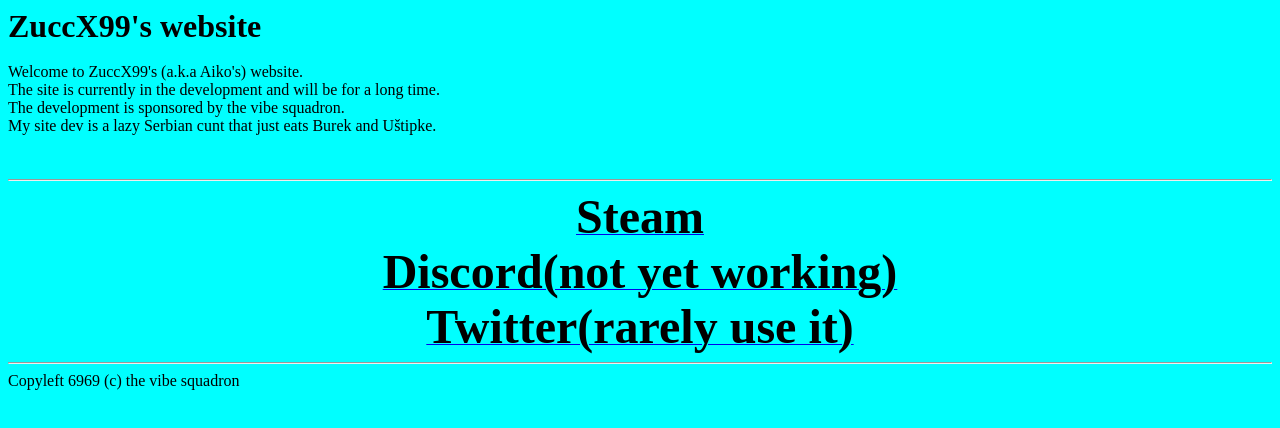
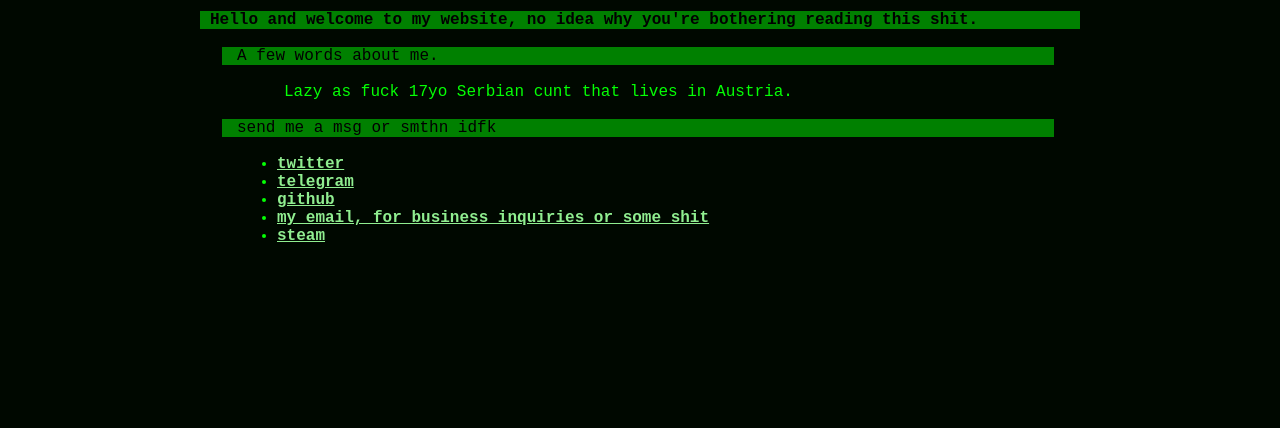
Before and after one commit to ZuccX99/ZuccX99.github.io, a plain HTML site: page index.html in a window 1280 px wide. Drawn offline with Linux system fonts and the light colour scheme.

Commit message:
removed placeholder shit it looks semi ok now

```diff
--- a/index.html
+++ b/index.html
@@ -1,27 +1,43 @@
-
-<title>Aiko's website</title>
-<style>
-body {
-background-color: #00FFFF;
-}
-h1 {
-display:inline;
-}
-.x99best {
-display:inline;
-}
-</style>
-<marquee behavior=alternate direction=right><h1>ZuccX99's website</h1></marquee><br><br>
-Welcome to ZuccX99's (a.k.a Aiko's) website.
-<br>
-The site is currently in the development and will be for a long time.<br>
-The development is sponsored by the vibe squadron.<br>
-My site dev is a lazy Serbian cunt that just eats Burek and Uštipke.
-<br><br><br><hr>
-
-<center><a href="https://steamcommunity.com/id/TheRealZuccX99"><font size=30 color=black><b>Steam</b></font></a></center>
-<center><a href="https://discord.gg/Dg95Uuj"><font size=30 color=black><b>Discord(not yet working)</b></font></a></center>
-<center><a href="https://twitter.com/ZuccX99"><font size=30 color=black><b>Twitter(rarely use it)</b></font></a></center>
-
-<hr>
-Copyleft 6969 (c) the vibe squadron
+<!DOCTYPE html>
+<html prefix="og: http://ogp.me/ns#" lang="en">
+<head>
+<meta name="viewport" content="width=device-width, initial-scale=1">
+<meta charset="utf-8">
+<title>ZuccX99's website</title>
+<link href="style.css" type="text/css" rel="stylesheet" />
+<meta name="description" content="hi!" />
+<meta property="og:image" content="https://i.zuccx99.ml/download.jpg" />
+<link rel="shortcut icon" href="https://i.zuccx99.ml/download.jpg">
+<meta name="theme-color" content="#785AEB">
+</head>
+<body>
+<h1>Hello and welcome to my website, no idea why you're bothering reading this shit. </h1>
+<table class="heady">
+<tr>
+<td>
+</td>
+<tr>
+</table>
+<table class="heady">
+<tr>
+<td>A few words about me.</td>
+</tr>
+<tr>
+<td>
+<p>Lazy as fuck 17yo Serbian cunt that lives in Austria.</p>
+</td>
+</tr>
+<tr>
+<td>send me a msg or smthn idfk</td>
+</tr>
+<tr>
+<td>
+<ul>
+<li><a href="https://twitter.com/ZuccX99">twitter</a></li>
+<li><a href="https://t.me/ZuccX99">telegram</a></li>
+<li><a href="https://github.com/ZuccX99">github</a></li>
+<li><a href="rasozeki@protonmail.com">my email, for business inquiries or some shit</a></li>
+<li><a href="https://steamcommunity.com/id/TheRealZuccX99">steam</a></li>
+</ul>
+</td>
+</tr>
--- /dev/null
+++ b/style.css
@@ -0,0 +1 @@
+body{width:55em;margin:0 auto;font-family:Courier New,courier;background:#000800;color:#04ff04}h1{text-align:left;font-size:1em;color:#000;background:green;padding:0 10px}h1 a{color:#000}h2{text-align:left;font-size:1em;font-weight:700;padding:0 10px}p{padding:0 15px;text-indent:2em}ol{margin-left:25px}ol.indented{margin-left:100px}a{color:#90ee90;font-weight:700}.footer{font-size:smaller;font-style:italic}.heady{margin-left:20px;width:95%}.langs{margin-left:20px}tr:nth-child(odd){background:green;color:#000}td{padding:0 15px}td.lang{font-weight:700}p.longtext{width:80%;margin-left:40px}ul.sublist{margin-left:100px;width:70%}
```
